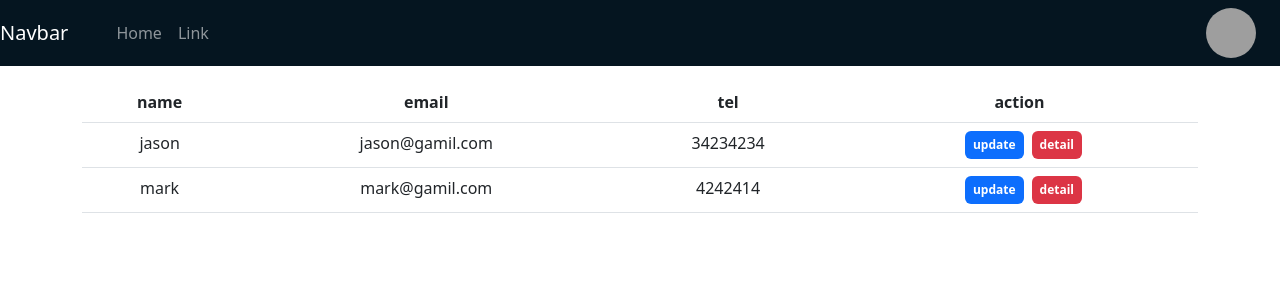
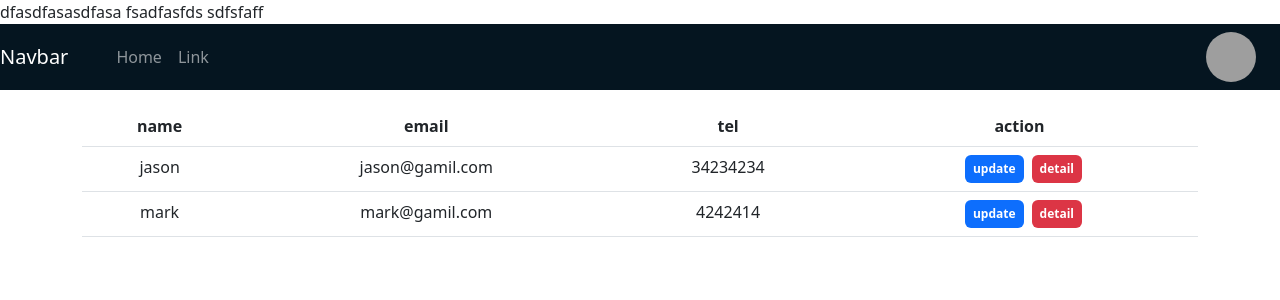
Before and after one commit to harbinman/bootstrap, a PHP site: page /demo2.php in a window 1280 px wide. Shown: the top 300 px of the page. Run offline with PHP 8.4, Linux system fonts and the light colour scheme; grey boxes are pictures that could not be loaded.

Commit message:
first commit

```diff
--- a/demo2.php
+++ b/demo2.php
@@ -14,6 +14,9 @@
 </head>
 
 <body>
+dfasdfasasdfasa
+fsadfasfds
+sdfsfaff
 
   <!-- navbar -->
 
```
